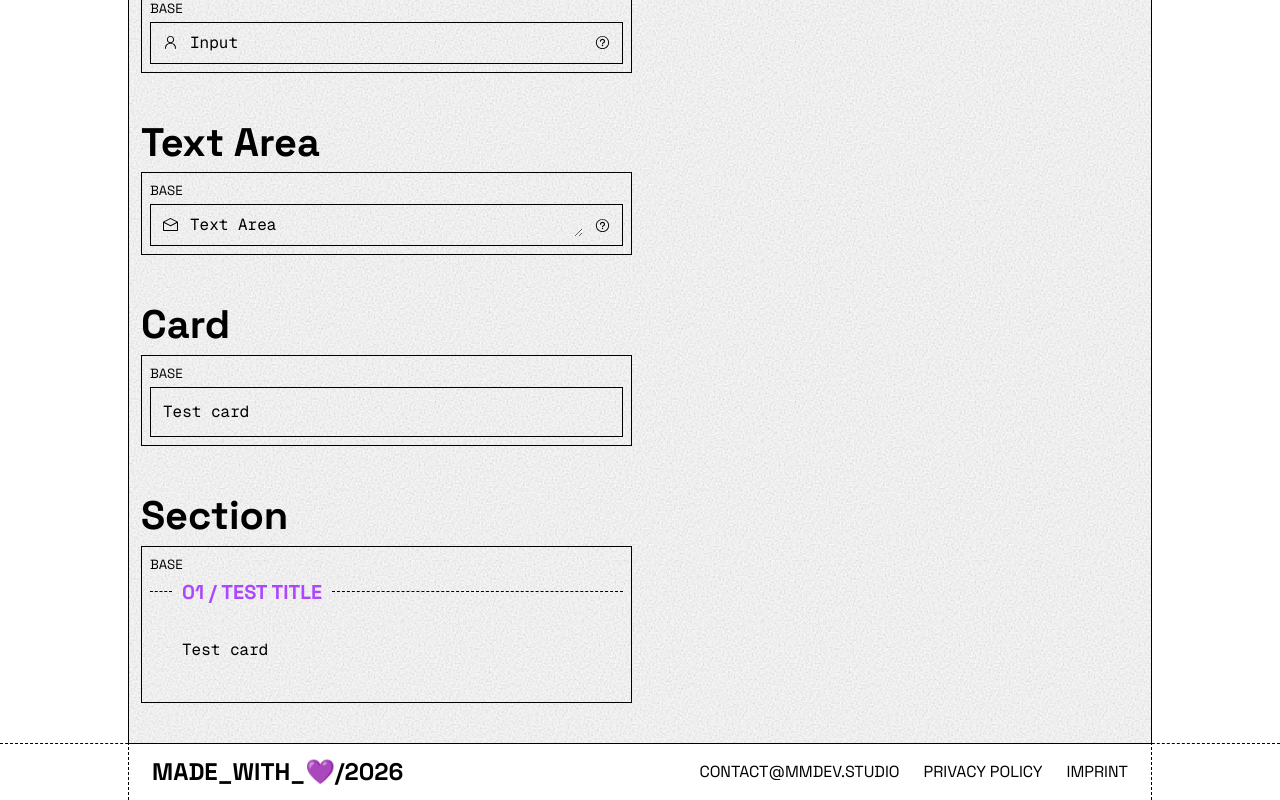
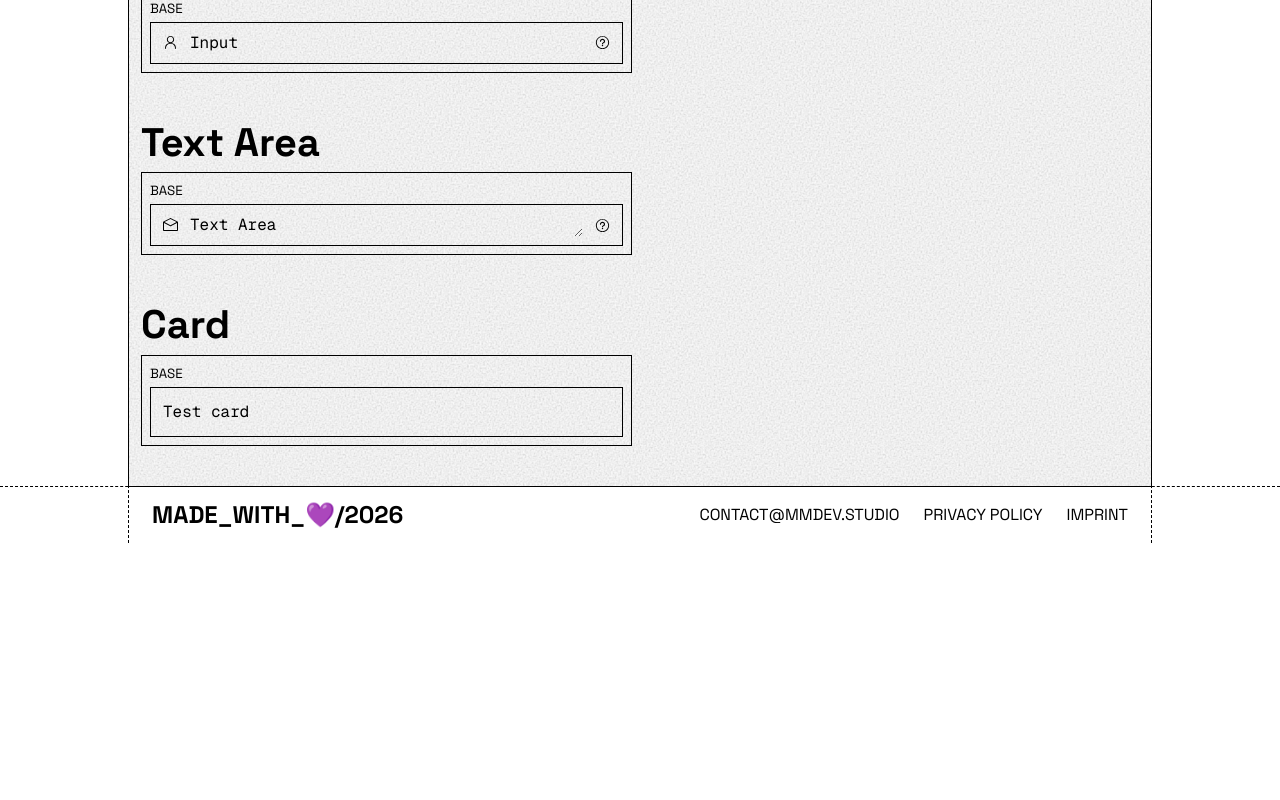
Before and after one commit to mmDevStudio/brand, a Next.js app: page /sandbox in a window 1280 px wide. Shown: the part 1178-1978 px from the top of the page. After the commit the page ends 1721 px from the top, so only its background shows below. Built offline with nearby package versions, Linux system fonts and the light colour scheme.

Commit message:
fix(dev): sandbox section impl

```diff
--- a/src/app/sandbox/page.tsx
+++ b/src/app/sandbox/page.tsx
@@ -8,7 +8,6 @@ import {
 import Button from "@/components/Button";
 import Card from "@/components/Card";
 import Input from "@/components/Input";
-import Section from "@/components/Section";
 import Tabs from "@/components/Tabs";
 import TextArea from "@/components/TextArea";
 import { ThemeModeSwitcher } from "@/components/ThemeSwitcher";
@@ -132,18 +131,6 @@ export default function SandboxPage() {
           </ShowcaseItem>
         </dl>
       </section>
-
-      <section>
-        <h1 className="text-h1 font-heading font-bold text-text">Section</h1>
-
-        <dl className="grid grid-cols-1 sm:grid-cols-2 gap-4">
-          <ShowcaseItem label="base">
-            <Section className="w-full text-text" title="01 / Test Title">
-              Test card
-            </Section>
-          </ShowcaseItem>
-        </dl>
-      </section>
     </main>
   );
 }
```
